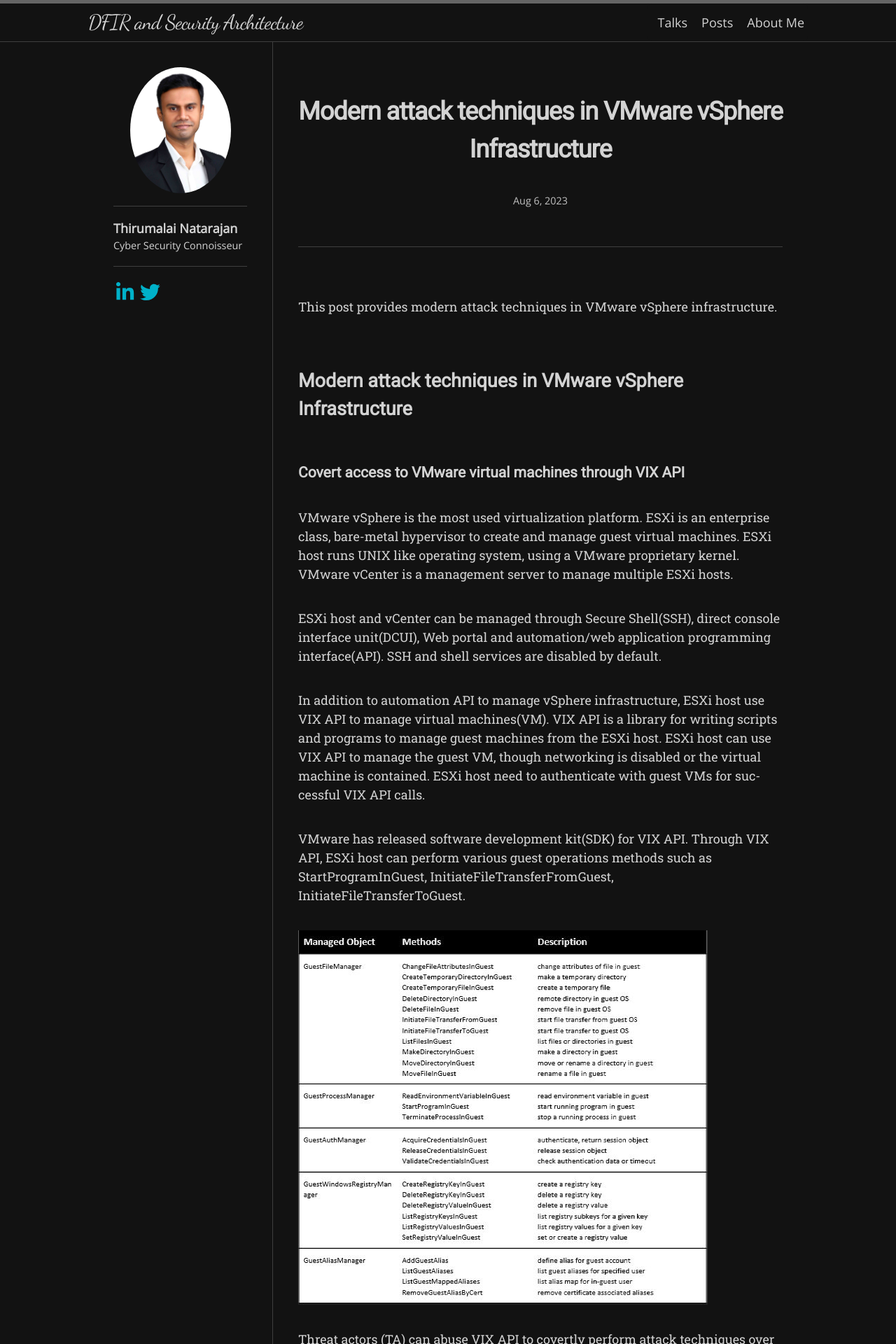
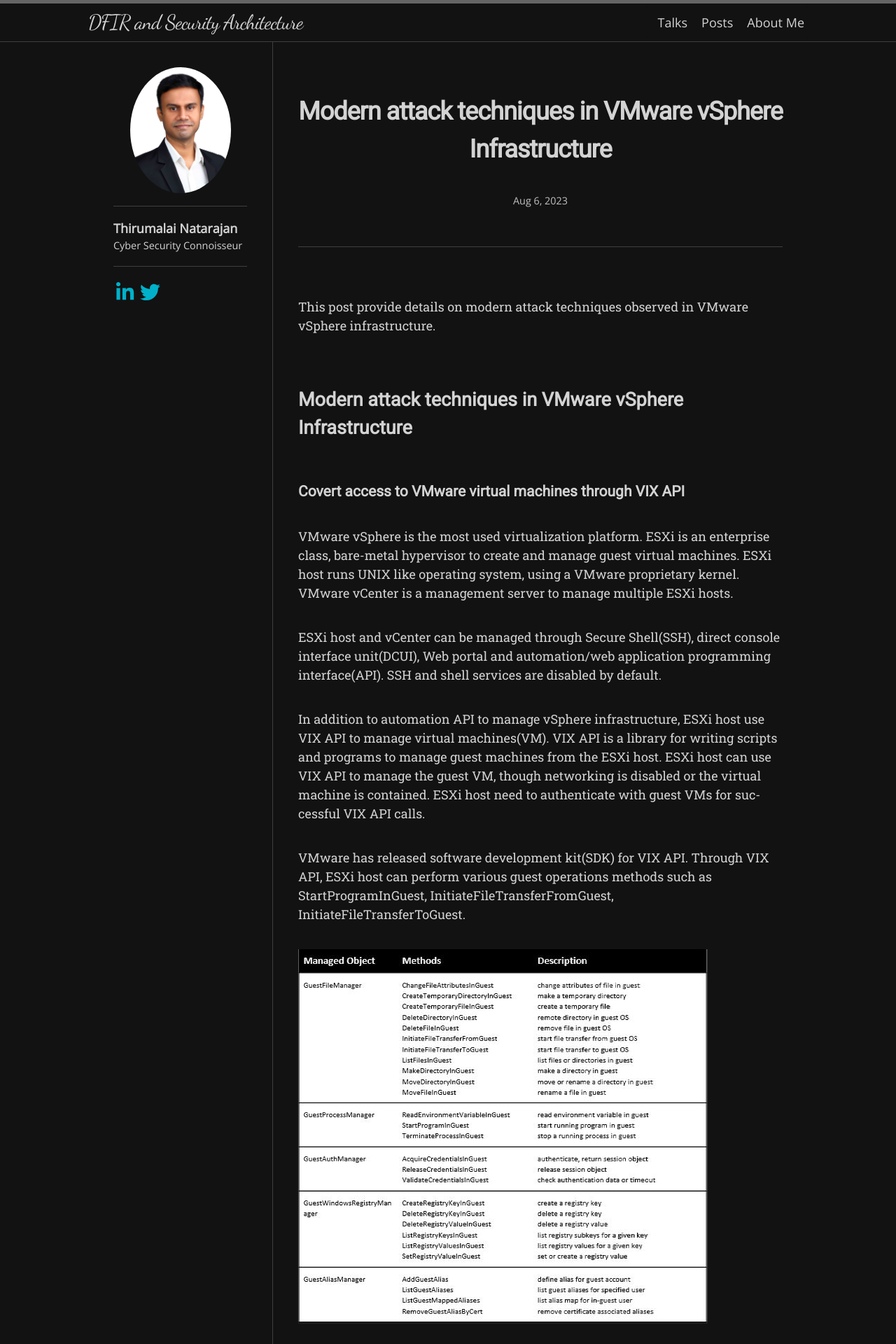
Before and after one commit to Th1ru-M/th1ru-m.github.io, a Jekyll site: the page built from _posts/2023-08-07-vSphereattacks.md, in a window 1280 px wide. Shown: the top 1920 px of the page at 70% size. Built offline with Jekyll 4.4.1, drawn with Linux system fonts in a browser that asks for light colours; nearby versions of some CDN libraries; some web fonts are replaced.

Commit message:
Update 2023-08-07-vSphereattacks.md

```diff
--- a/_posts/2023-08-07-vSphereattacks.md
+++ b/_posts/2023-08-07-vSphereattacks.md
@@ -4,7 +4,7 @@ classes: wide
 title:  "Modern attack techniques in VMware vSphere Infrastructure"
 date:   2023-08-07 01:00:00 +0800
 ---
-This post provides modern attack techniques in VMware vSphere infrastructure.
+This post provide details on  modern attack techniques observed in VMware vSphere infrastructure.
 
 
 ## Modern attack techniques in VMware vSphere Infrastructure
```
